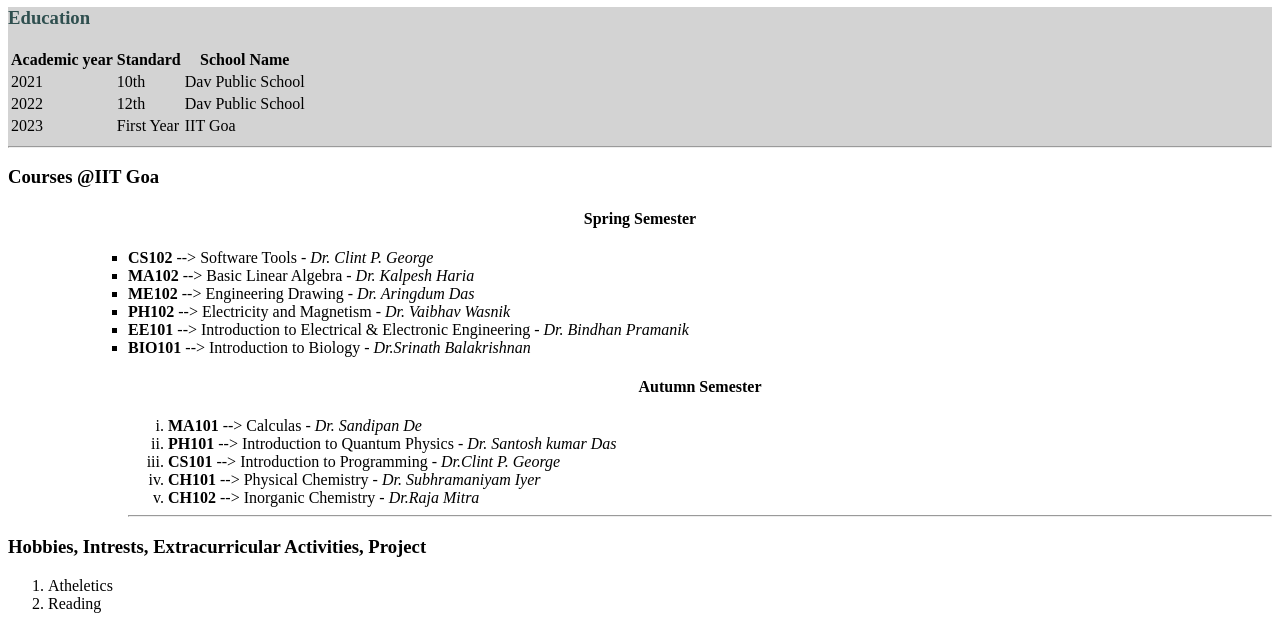
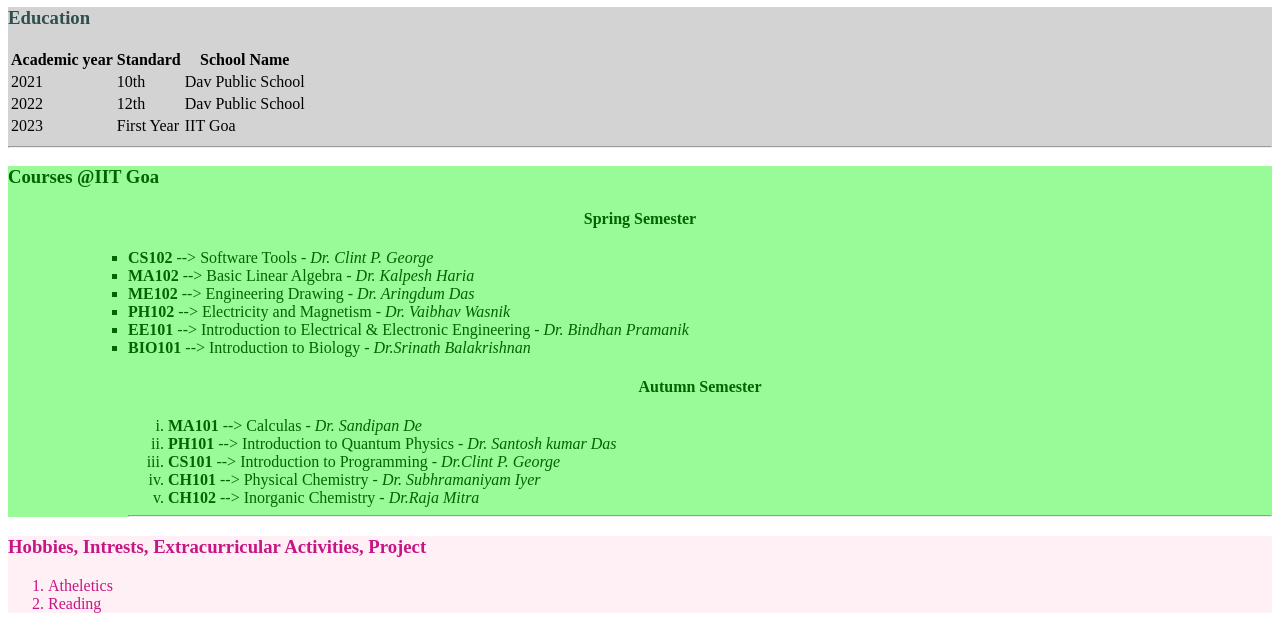
Before and after one commit to VABVAT/VABVAT.github.io, a plain HTML site: page index.html in a window 1280 px wide. Shown: the part 463-1092 px from the top of the page. Drawn offline with Linux system fonts and the light colour scheme.

Commit message:
index.html

```diff
--- a/index.html
+++ b/index.html
@@ -42,7 +42,7 @@
 	</table>
 	<hr>
 	</div>
-	<div>
+	<div style="background-color:#98fb98; color:#006400;">
 	<h3 style="text-align:left">Courses @IIT Goa</h3>
 	<h4 style="text-align:center">Spring Semester</h4>
 	<ul><ul><ul>
@@ -64,7 +64,7 @@
 	<hr>
 	</div>
 
-	<div>
+	<div style="background-color:#fff0f5; color:c71585;">
 	<h3 style="text-align:left">Hobbies, Intrests, Extracurricular Activities, Project</h3>
 	<ol>
 	<li>Atheletics</li>
```
